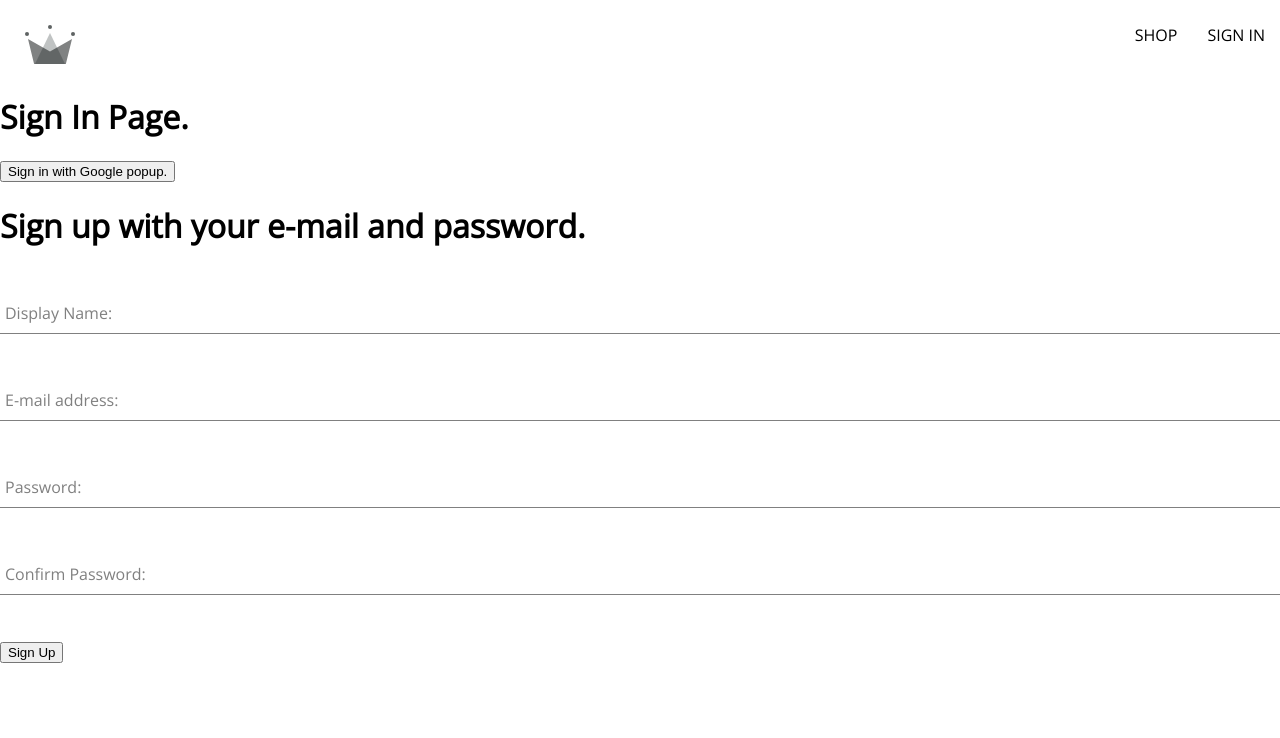
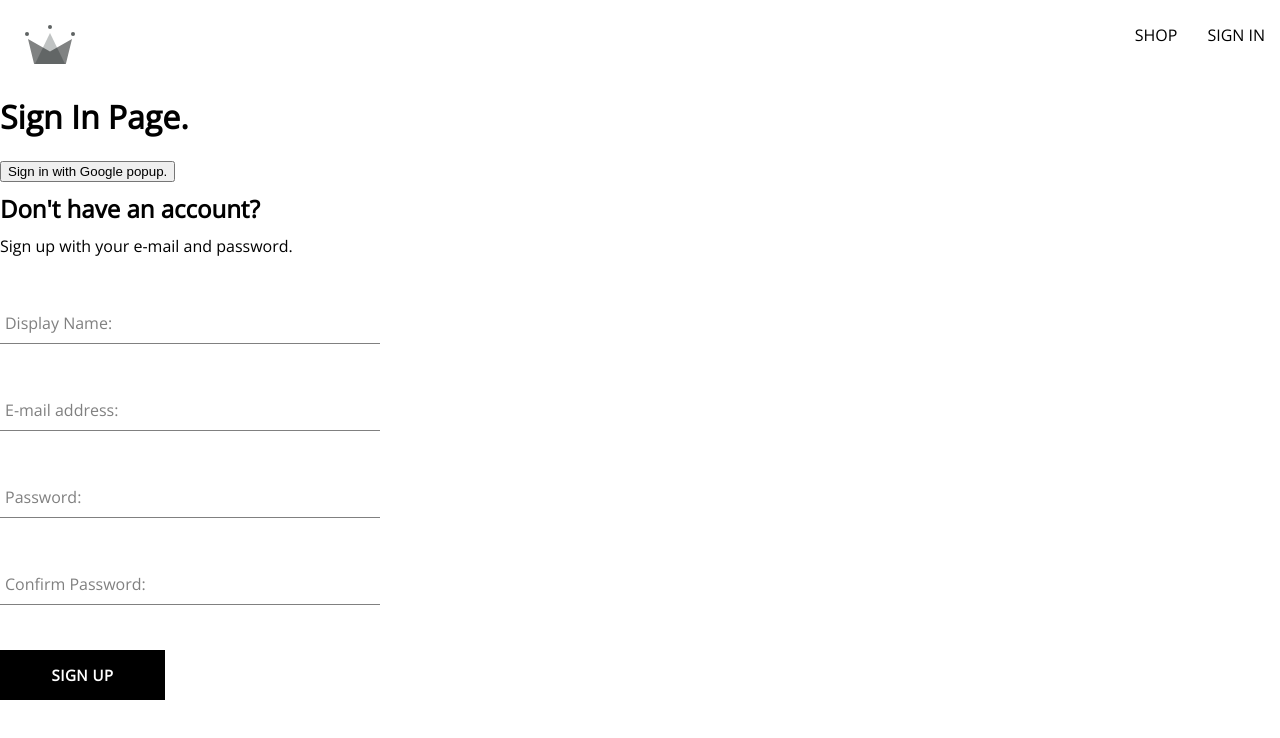
Before and after one commit to mhVxVNMwXkm9s4Ze9VASei/crwn-clothing, a React (Create React App) app: page /sign-in in a window 1280 px wide. Shown: the top 738 px of the page. Built offline with nearby package versions, Linux system fonts and the light colour scheme.

Commit message:
Made Button Component
Also added missing semicolons.

```diff
--- /dev/null
+++ b/src/components/button/button.component.jsx
@@ -0,0 +1,22 @@
+import "./button.styles.scss";
+
+const BUTTON_TYPE_CLASSES = {
+  google: "google-sign-in",
+  inverted: "inverted",
+};
+
+const Button = ({ children, buttonType, ...otherProps }) => {
+  return (
+    <button
+      className={
+        "button-container" +
+        (buttonType ? " " + BUTTON_TYPE_CLASSES[buttonType] : "")
+      }
+      {...otherProps}
+    >
+      {children}
+    </button>
+  );
+};
+
+export default Button;
--- /dev/null
+++ b/src/components/button/button.styles.scss
@@ -0,0 +1,46 @@
+.button-container {
+  min-width: 165px;
+  width: auto;
+  height: 50px;
+  letter-spacing: 0.5px;
+  line-height: 50px;
+  padding: 0 35px 0 35px;
+  font-size: 15px;
+  background-color: black;
+  color: white;
+  text-transform: uppercase;
+  font-family: 'Open Sans';
+  font-weight: bolder;
+  border: none;
+  cursor: pointer;
+  display: flex;
+  justify-content: center;
+
+  &:hover {
+    background-color: white;
+    color: black;
+    border: 1px solid black;
+  }
+
+  &.google-sign-in {
+    background-color: #4285f4;
+    color: white;
+
+    &:hover {
+      background-color: #357ae8;
+      border: none;
+    }
+  }
+
+  &.inverted {
+    background-color: white;
+    color: black;
+    border: 1px solid black;
+
+    &:hover {
+      background-color: black;
+      color: white;
+      border: none;
+    }
+  }
+}
--- a/src/components/category-item/category-item.component.jsx
+++ b/src/components/category-item/category-item.component.jsx
@@ -12,6 +12,6 @@
 			</div>
 		</div>
 	);
-}
+};
 
 export default CategoryItem;
--- a/src/components/directory/directory.component.jsx
+++ b/src/components/directory/directory.component.jsx
@@ -9,6 +9,6 @@
       ))}
     </div>
   );
-}
+};
 
 export default Directory;
--- a/src/components/form-input/form-input.component.jsx
+++ b/src/components/form-input/form-input.component.jsx
@@ -7,6 +7,6 @@
       {label && <label className={(otherProps.value.length ? "shrink" : "") + " form-input-label"}>{label}:</label>}
     </div>
   );
-}
+};
 
 export default FormInput;
--- a/src/components/sign-up-form/sign-up-form.component.jsx
+++ b/src/components/sign-up-form/sign-up-form.component.jsx
@@ -1,6 +1,9 @@
 import { useState } from "react";
+import Button from "../button/button.component";
 import FormInput from "../form-input/form-input.component";
 import { createAuthUserWithEmailAndPassword, createUserDocumentFromAuth } from "../../utils/firebase/firebase.utils";
+
+import "./sign-up-form.styles.scss";
 
 const defaultFormFields = {
   displayName: "",
@@ -49,8 +52,9 @@
   };
 
   return (
-    <div>
-      <h1>Sign up with your e-mail and password.</h1>
+    <div className="sign-up-container">
+      <h2>Don't have an account?</h2>
+      <span>Sign up with your e-mail and password.</span>
       <form onSubmit={handleSubmit}>
         <FormInput
           label="Display Name"
@@ -84,7 +88,7 @@
           name="confirmPassword"
           value={confirmPassword}
         />
-        <button type="submit">Sign Up</button>
+        <Button type="submit">Sign Up</Button>
       </form>
     </div>
   );
--- /dev/null
+++ b/src/components/sign-up-form/sign-up-form.styles.scss
@@ -0,0 +1,9 @@
+.sign-up-container {
+	display: flex;
+	flex-direction: column;
+	width: 380px;
+
+	h2 {
+		margin: 10px 0;
+	}
+}
--- a/src/routes/home/home.component.jsx
+++ b/src/routes/home/home.component.jsx
@@ -11,6 +11,6 @@
   return (
     <Directory categories={categories} />
   );
-}
+};
 
 export default Home;
```
